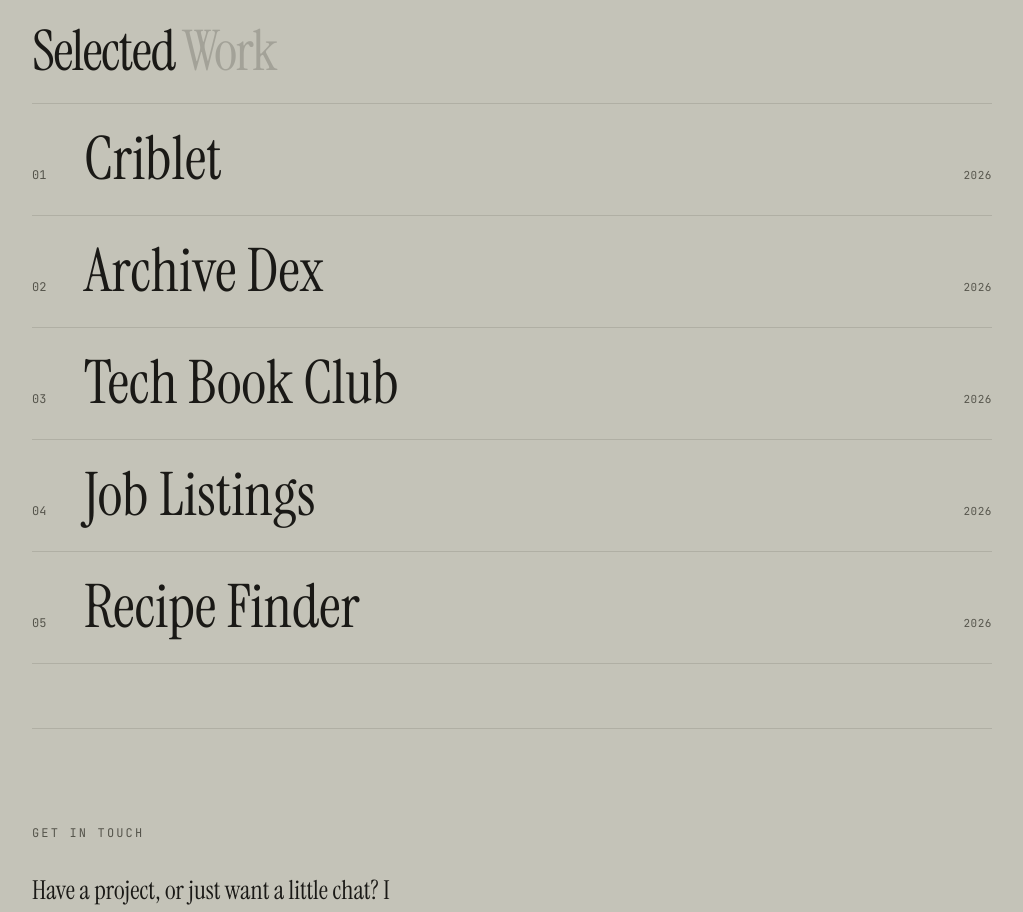
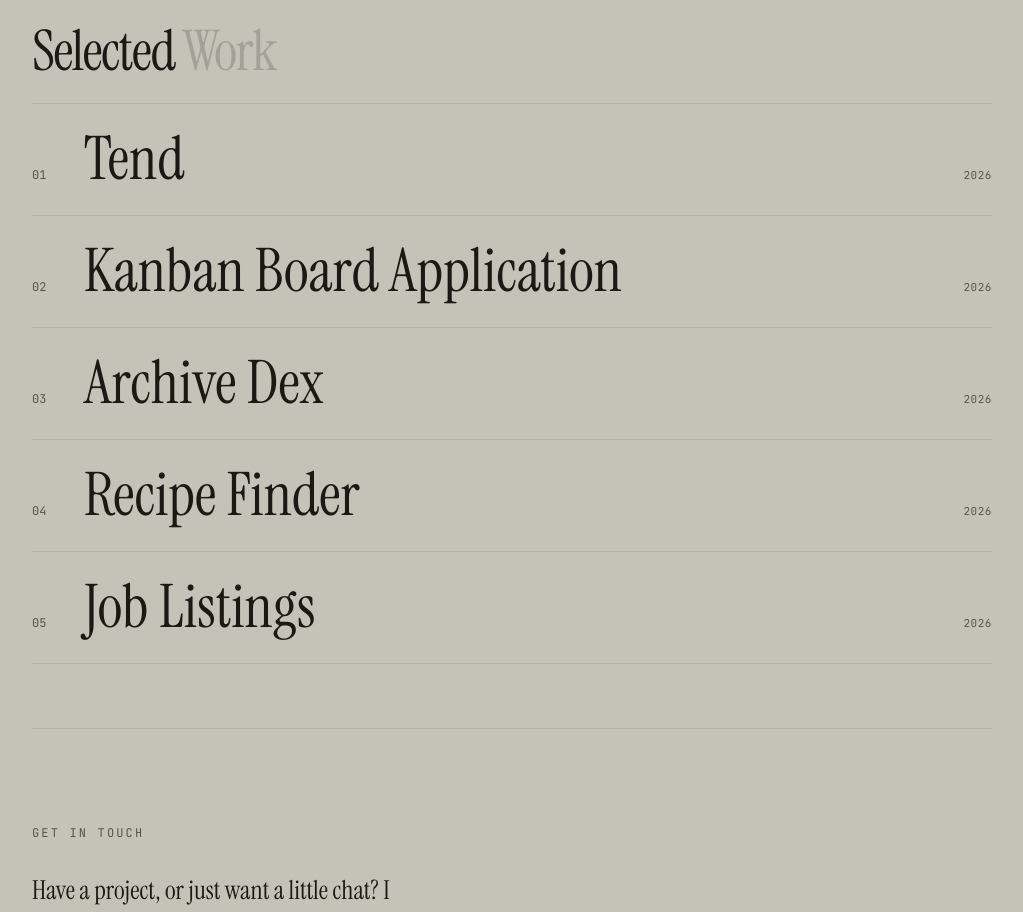
Before and after one commit to dev-rome/Dev-Rome-Portfolio, a Next.js app: page / in a window 1280 px wide. Shown: the part 1200-2112 px from the top of the page, without its empty margins (128-1151 px from the left). Built offline with nearby package versions, Linux system fonts and the light colour scheme.

Commit message:
content: update work experience section

```diff
--- a/data/work.ts
+++ b/data/work.ts
@@ -11,7 +11,7 @@ export type Project = {
 export const projects: Project[] = [
   {
     idx: "01",
-    name: "Criblet",
+    name: "Tend",
     year: "2026",
     meta: "Next.js · TypeScript · Tailwind CSS · Supabase · Vercel AI SDK · Anthropic",
     gradient: "linear-gradient(150deg,#c98a5a,#3a2418)",
@@ -20,6 +20,15 @@ export const projects: Project[] = [
   },
   {
     idx: "02",
+    name: "Kanban Board Application",
+    year: "2026",
+    meta: "Next.js · TypeScript · PostgresSQL (Neon) · Tailwind CSS",
+    gradient: "linear-gradient(150deg,#7c3aed,#2563eb)",
+    image: "/images/task-manager.png",
+    url: "https://task-manager-five-khaki-48.vercel.app/",
+  },
+  {
+    idx: "03",
     name: "Archive Dex",
     year: "2026",
     meta: "Next.js · REST API · AI",
@@ -28,16 +37,16 @@ export const projects: Project[] = [
     url: "https://archive-dex.vercel.app/",
   },
   {
-    idx: "03",
-    name: "Tech Book Club",
+    idx: "04",
+    name: "Recipe Finder",
     year: "2026",
-    meta: "Landing page · responsive",
-    gradient: "linear-gradient(150deg,#7c3aed,#2563eb)",
-    image: "/images/Tech-Book-Landing-Page.png",
-    url: "https://startling-moonbeam-dca236.netlify.app/",
+    meta: "Landing page · whole-food recipes",
+    gradient: "linear-gradient(150deg,#2e5d4a,#15301f)",
+    image: "/images/Recipe-Finder.png",
+    url: "https://fm-recipe-finder.vercel.app/ ",
   },
   {
-    idx: "04",
+    idx: "05",
     name: "Job Listings",
     year: "2026",
     meta: "React · filtering UI",
@@ -45,13 +54,4 @@ export const projects: Project[] = [
     image: "/images/Job-Listing.png",
     url: "https://euphonious-smakager-6b27d9.netlify.app/",
   },
-  {
-    idx: "05",
-    name: "Recipe Finder",
-    year: "2026",
-    meta: "Landing page · whole-food recipes",
-    gradient: "linear-gradient(150deg,#2e5d4a,#15301f)",
-    image: "/images/Recipe-Finder.png",
-    url: "https://fm-recipe-finder.vercel.app/ ",
-  },
 ];
```
Also changed, not shown: public/images/task-manager.png (added).
